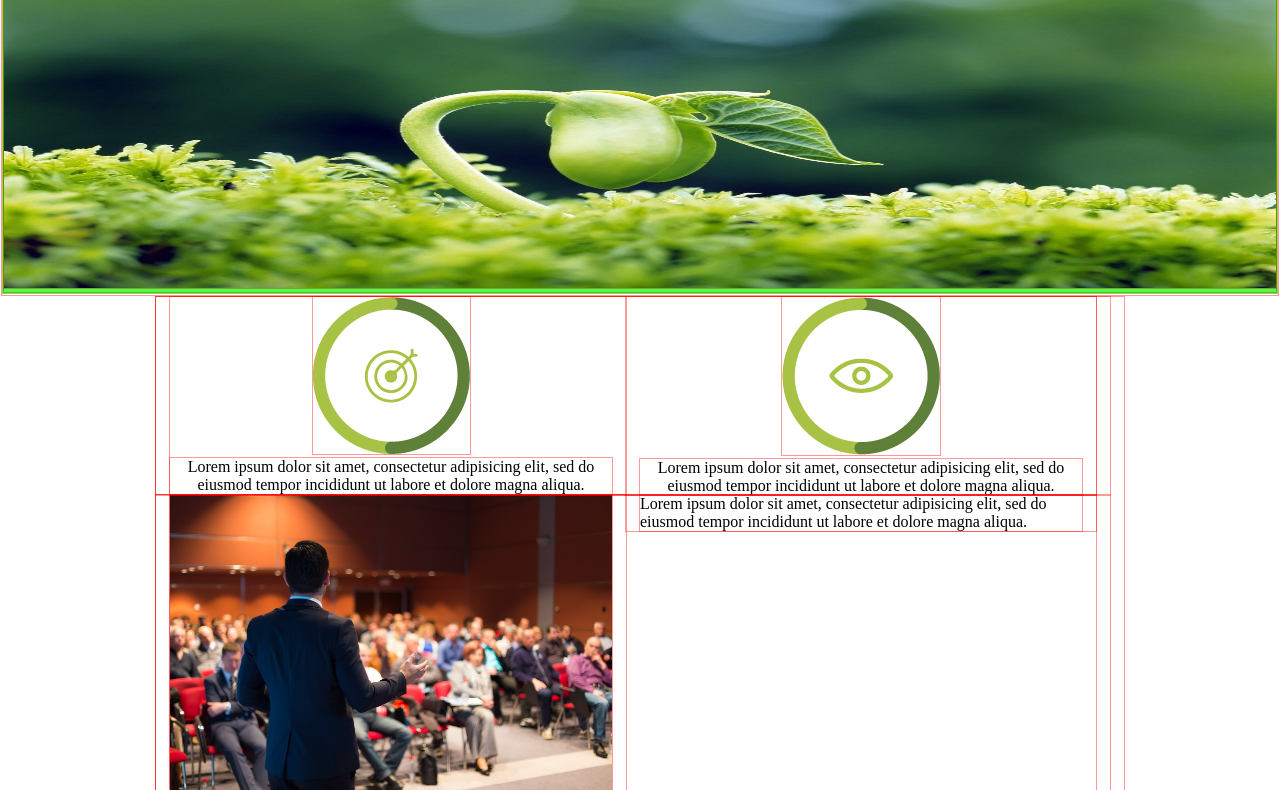
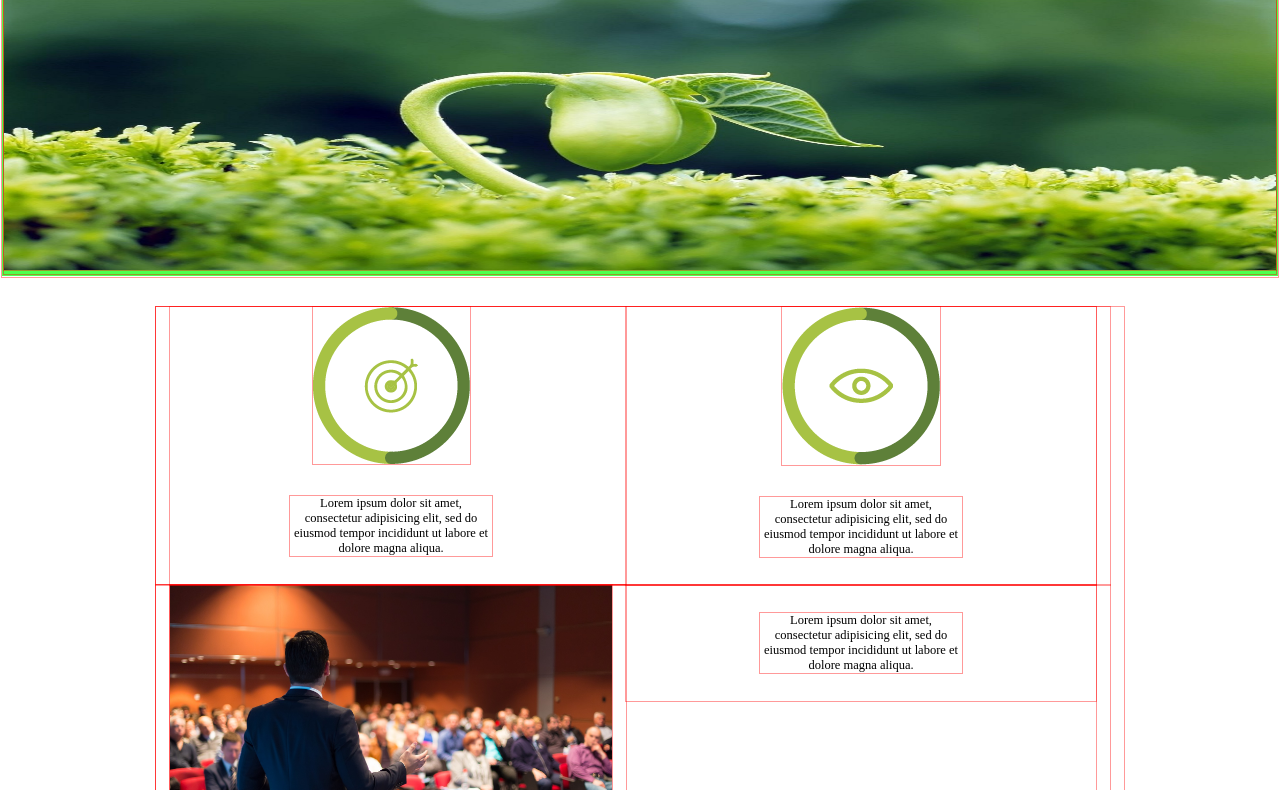
Before and after one commit to Carolina-Salinas/E-Comunidad.github.io, a plain HTML site: page index.html in a window 1280 px wide. Shown: the part 118-908 px from the top of the page. Drawn offline with Linux system fonts and the light colour scheme.

Commit message:
correccion aceptada

```diff
--- a/css/main.css
+++ b/css/main.css
@@ -26,7 +26,6 @@ nav a:hover{color: #fff;}
 
 .uno{height: 300px;
      width: 100%;}
-<<<<<<< HEAD
   p{color: #000000;
       text-align: center;
      margin-left: 120px;
@@ -36,7 +35,6 @@ nav a:hover{color: #fff;}
      margin-bottom: 28px;}
 .contenedor{width: 100%;}
 .img{display: inline-block;}
-=======
 
 .seccion{
       margin-top: 30px;
@@ -50,4 +48,3 @@ nav a:hover{color: #fff;}
       background: url("../img/fondo.jpg");
      background-size: contain;
 }
->>>>>>> 05945525f1841a24c7185f1c5798472c9a0c1500
--- a/index.html
+++ b/index.html
@@ -9,7 +9,6 @@
 </head>
 <body>
 	<header>
-<<<<<<< HEAD
 		<div class="container">
 			<div class="row">
 				<div class="col-2">
@@ -61,9 +60,6 @@
 			</div>
 		</div>
 	</hero>
-
-
-=======
 	<div class="container">
 		<div class="row">
 			<div class="col-2">
@@ -109,6 +105,5 @@
 	    </div>
     </section>
 	<!-- Inserta tu código aqui -->
->>>>>>> 7f89891c127f75062c77b0cf5ba89aca7fda5c0e
 </body>
 </html>
```
